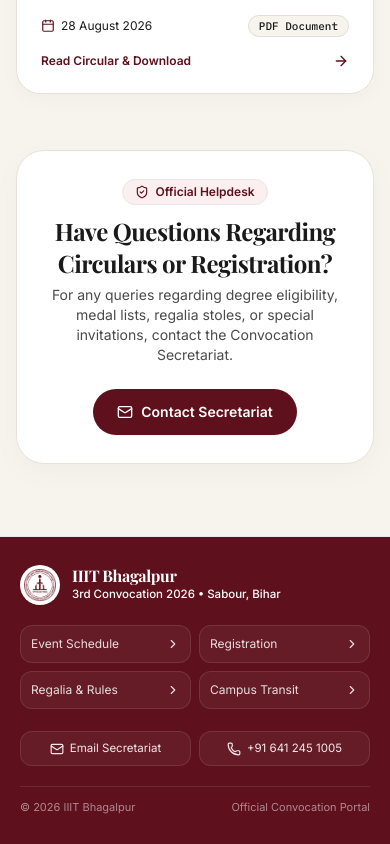
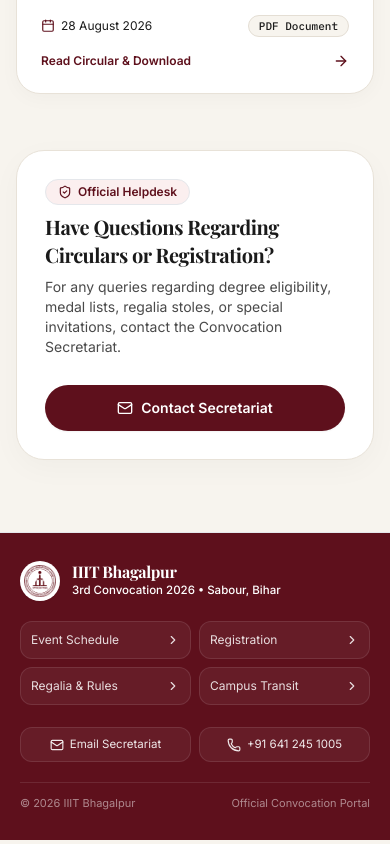
Before and after one commit to code-yashkumar/Convocation-iiitbh, a React (Vite) app: page /notices in a window 390 px wide. Shown: the part 3003-3847 px from the top of the page. Built offline with nearby package versions, Linux system fonts and the light colour scheme; no server answers; the database is empty; a web font is replaced by a local one.

Commit message:
fix(helpdesk): fix secretariat assistance card layout, vertical word squishing, and button overflow across S, M, L screens

```diff
--- a/src/sections/Accommodation/index.jsx
+++ b/src/sections/Accommodation/index.jsx
@@ -150,7 +150,7 @@ export function AccommodationSection() {
           }
         }}
       />
-      <div className="w-full max-w-7xl mx-auto px-6 sm:px-10 lg:px-12">
+      <div className="w-full max-w-7xl mx-auto px-4 min-[400px]:px-6 md:px-10 lg:px-12">
 
         {/* Page Header */}
         <div className="text-center max-w-3xl mx-auto mb-10 sm:mb-14">
@@ -339,7 +339,7 @@ export function AccommodationSection() {
         </div>
 
         {/* Transit & Travel Guide */}
-        <div className="bg-white rounded-[1.75rem] p-8 sm:p-10 border border-[#E8E2D8] shadow-[0_8px_30px_rgba(0,0,0,0.04)]">
+        <div className="bg-white rounded-[1.25rem] sm:rounded-[1.75rem] p-5 sm:p-7 md:p-10 border border-[#E8E2D8] shadow-[0_8px_30px_rgba(0,0,0,0.04)]">
           <div className="mb-8">
             <h2 className="font-display font-bold text-2xl sm:text-3xl text-charcoal-900">
               Travel & Transportation Guide
--- a/src/sections/Gallery/index.jsx
+++ b/src/sections/Gallery/index.jsx
@@ -449,22 +449,22 @@ export function GallerySection() {
         )}
 
         {/* Media Press Kit Download Banner */}
-        <div className="mt-12 sm:mt-16 bg-white rounded-[1.375rem] sm:rounded-[1.75rem] p-6 sm:p-10 border border-[#E8E2D8] shadow-[0_8px_30px_rgba(0,0,0,0.03)] flex flex-col sm:flex-row items-center justify-between gap-5 sm:gap-6">
-          <div className="space-y-1 text-center sm:text-left">
-            <h3 className="font-display font-bold text-lg sm:text-2xl text-charcoal-900">
+        <div className="mt-12 sm:mt-16 bg-white rounded-[1.25rem] sm:rounded-[1.75rem] p-5 sm:p-7 md:p-10 border border-[#E8E2D8] shadow-[0_8px_30px_rgba(0,0,0,0.03)] flex flex-col md:flex-row items-start md:items-center justify-between gap-5 md:gap-6">
+          <div className="space-y-1.5 text-left">
+            <h3 className="font-display font-bold text-lg sm:text-xl md:text-2xl text-charcoal-900 leading-snug">
               Official Media & Press Archive
             </h3>
-            <p className="font-body text-charcoal-600 text-xs sm:text-sm max-w-xl">
+            <p className="font-body text-charcoal-600 text-xs sm:text-sm max-w-xl leading-relaxed">
               High-resolution print-ready photographs, logo assets, and official press releases for publication and alumni archives.
             </p>
           </div>
-          <div className="flex items-center gap-3 shrink-0 w-full sm:w-auto">
+          <div className="flex items-center gap-3 shrink-0 w-full md:w-auto pt-1 md:pt-0">
             <a
               href="mailto:media@iiitbh.ac.in?subject=Request%20Convocation%202026%20High-Res%20Media%20Pack"
-              className="w-full sm:w-auto inline-flex items-center justify-center min-h-[2.875rem] px-6 rounded-pill bg-maroon-900 hover:bg-maroon-700 text-white font-body font-semibold text-xs sm:text-sm shadow-sm transition-all gap-2 cursor-pointer text-center"
+              className="w-full md:w-auto inline-flex items-center justify-center min-h-[2.875rem] px-6 rounded-pill bg-maroon-900 hover:bg-maroon-700 text-white font-body font-semibold text-xs sm:text-sm shadow-sm transition-all gap-2 cursor-pointer text-center whitespace-nowrap"
             >
-              <Download className="w-4 h-4" />
-              <span>Request Media Pack (ZIP)</span>
+              <Download className="w-4 h-4 shrink-0" />
+              <span className="whitespace-nowrap">Request Media Pack (ZIP)</span>
             </a>
           </div>
         </div>
--- a/src/sections/Notices/index.jsx
+++ b/src/sections/Notices/index.jsx
@@ -481,13 +481,13 @@ export function NoticeSection() {
         )}
 
         {/* Secretariat Assistance Banner */}
-        <div className="bg-white rounded-[1.25rem] sm:rounded-[1.75rem] p-5 sm:p-7 md:p-10 border border-[#E8E2D8] shadow-[0_8px_30px_rgba(0,0,0,0.03)] flex flex-col md:flex-row items-center justify-between gap-6">
-          <div className="space-y-1.5 text-center md:text-left">
-            <div className="inline-flex items-center gap-1.5 px-3 py-1 rounded-full bg-maroon-050 text-maroon-900 font-body text-xs font-semibold mb-1 border border-maroon-900/10">
-              <ShieldCheck className="w-3.5 h-3.5 text-maroon-900" />
+        <div className="bg-white rounded-[1.25rem] sm:rounded-[1.75rem] p-5 sm:p-7 md:p-10 border border-[#E8E2D8] shadow-[0_8px_30px_rgba(0,0,0,0.03)] flex flex-col md:flex-row items-start md:items-center justify-between gap-5 sm:gap-6">
+          <div className="space-y-2 text-left">
+            <div className="inline-flex items-center gap-1.5 px-3 py-1 rounded-full bg-maroon-050 text-maroon-900 font-body text-xs font-semibold border border-maroon-900/10">
+              <ShieldCheck className="w-3.5 h-3.5 text-maroon-900 shrink-0" />
               <span>Official Helpdesk</span>
             </div>
-            <h3 className="font-display font-bold text-xl sm:text-2xl text-charcoal-900">
+            <h3 className="font-display font-bold text-lg sm:text-xl md:text-2xl text-charcoal-900 leading-snug">
               Have Questions Regarding Circulars or Registration?
             </h3>
             <p className="font-body text-charcoal-600 text-xs sm:text-sm max-w-xl leading-relaxed">
@@ -495,13 +495,13 @@ export function NoticeSection() {
             </p>
           </div>
 
-          <div className="flex items-center gap-3 shrink-0 w-full md:w-auto justify-center">
+          <div className="flex items-center gap-3 shrink-0 w-full md:w-auto pt-1 md:pt-0">
             <a
               href="mailto:convocation@iiitbh.ac.in?subject=Enquiry%20Regarding%20Convocation%20Notice"
-              className="inline-flex items-center justify-center min-h-[2.875rem] px-6 rounded-pill bg-maroon-900 hover:bg-maroon-700 text-white font-body font-semibold text-xs sm:text-sm shadow-sm transition-all gap-2 cursor-pointer w-full sm:w-auto text-center"
+              className="inline-flex items-center justify-center min-h-[2.875rem] px-6 rounded-pill bg-maroon-900 hover:bg-maroon-700 text-white font-body font-semibold text-xs sm:text-sm shadow-sm transition-all gap-2 cursor-pointer w-full md:w-auto text-center whitespace-nowrap"
             >
-              <Mail className="w-4 h-4" />
-              <span>Contact Secretariat</span>
+              <Mail className="w-4 h-4 shrink-0" />
+              <span className="whitespace-nowrap">Contact Secretariat</span>
             </a>
           </div>
         </div>
```
